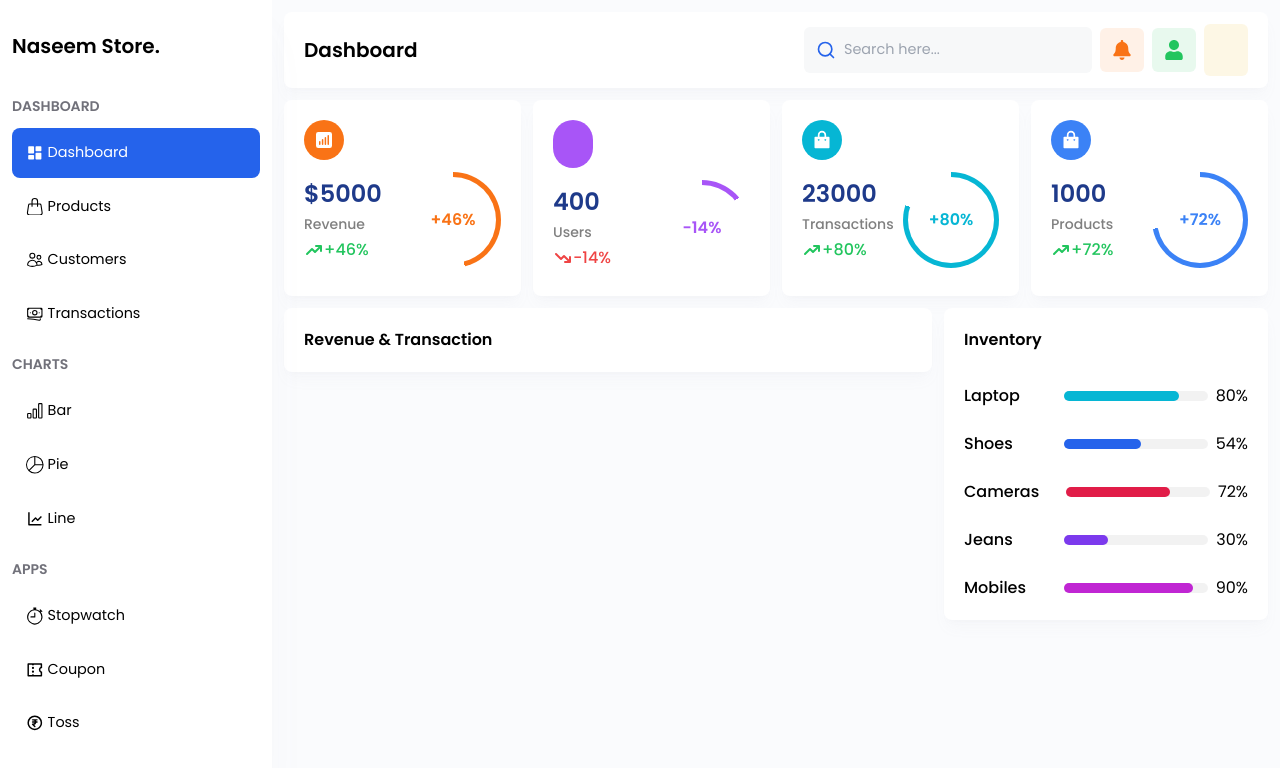
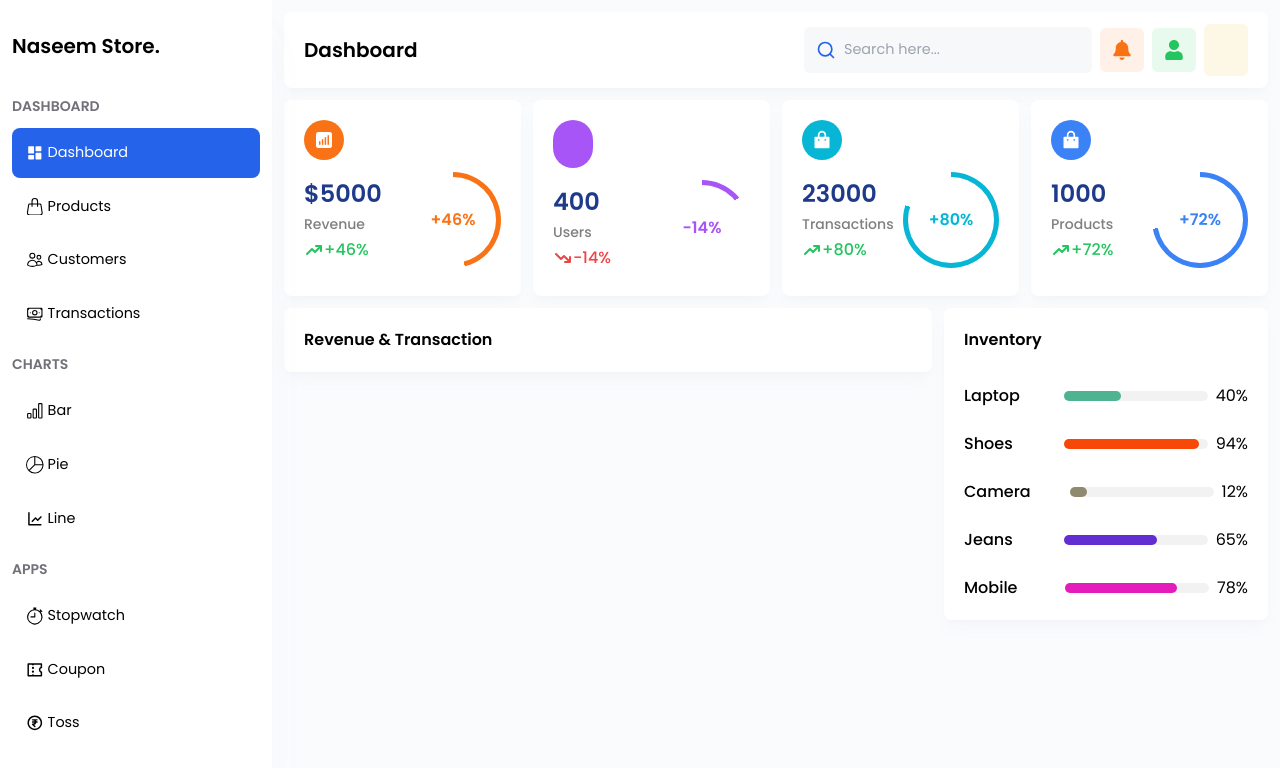
Before and after one commit to naseemkhandev/mern-ecommerce-admin-panel, a React (Vite) app in the folder admin/: page /admin/dashboard in a window 1280 px wide. Shown: the top 768 px of the page. Built offline with nearby package versions, Linux system fonts and the light colour scheme; some icons are missing.

Commit message:
data added

```diff
--- a/admin/src/components/dashboard/Inventory.jsx
+++ b/admin/src/components/dashboard/Inventory.jsx
@@ -1,3 +1,5 @@
+import data from "../../data/data.json";
+
 const CategoryItem = ({ item, value, color }) => {
 	return (
 		<div className="flex items-center gap-5 justify-between">
@@ -6,7 +8,10 @@ const CategoryItem = ({ item, value, color }) => {
 				<div className="w-36 h-2.5 relative">
 					<span className="bg-black/5 h-full w-full rounded-full block" />
 					<span
-						style={{ background: `${color}`, width: `${value}%` }}
+						style={{
+							background: `${color}`,
+							width: `${value}%`,
+						}}
 						className="h-full rounded-full block absolute top-0 left-0"
 					/>
 				</div>
@@ -24,11 +29,14 @@ const Inventory = () => {
 			</div>
 
 			<div className="flex flex-col gap-6">
-				<CategoryItem item="laptop" value={80} color="#06b6d4" />
-				<CategoryItem item="shoes" value={54} color="#2563eb" />
-				<CategoryItem item="cameras" value={72} color="#e11d48" />
-				<CategoryItem item="jeans" value={30} color="#7c3aed" />
-				<CategoryItem item="mobiles" value={90} color="#c026d3" />
+				{data.categories.map((category) => (
+					<CategoryItem
+						key={category.item}
+						item={category.item}
+						value={category.value}
+						color={`hsl(${category.value * 4},${category.value}%,50%)`}
+					/>
+				))}
 			</div>
 		</section>
 	);
--- /dev/null
+++ b/admin/src/data/data.json
@@ -0,0 +1,62 @@
+{
+	"categories": [
+		{
+			"value": 40,
+			"item": "laptop"
+		},
+		{
+			"value": 94,
+			"item": "shoes"
+		},
+		{
+			"value": 12,
+			"item": "camera"
+		},
+		{
+			"value": 65,
+			"item": "jeans"
+		},
+		{
+			"value": 78,
+			"item": "mobile"
+		}
+	],
+
+	"transaction": [
+		{
+			"id": 1,
+			"amount": 5902,
+			"quantity": 5,
+			"discount": 900,
+			"status": "processing"
+		},
+		{
+			"id": 1,
+			"amount": 5902,
+			"quantity": 5,
+			"discount": 900,
+			"status": "processing"
+		},
+		{
+			"id": 1,
+			"amount": 5902,
+			"quantity": 5,
+			"discount": 900,
+			"status": "processing"
+		},
+		{
+			"id": 1,
+			"amount": 5902,
+			"quantity": 5,
+			"discount": 900,
+			"status": "processing"
+		},
+		{
+			"id": 1,
+			"amount": 5902,
+			"quantity": 5,
+			"discount": 900,
+			"status": "processing"
+		}
+	]
+}
--- a/admin/src/layout/RootLayout.jsx
+++ b/admin/src/layout/RootLayout.jsx
@@ -5,7 +5,7 @@ const RootLayout = ({ children }) => {
 	return (
 		<div className="lg:pl-[17rem] 2xl:pl-72">
 			<Sidebar />
-			<div className="p-3 flex flex-col gap-3">
+			<div className="p-3 pb-10 flex flex-col gap-3">
 				<Navbar />
 				{children}
 			</div>
```
